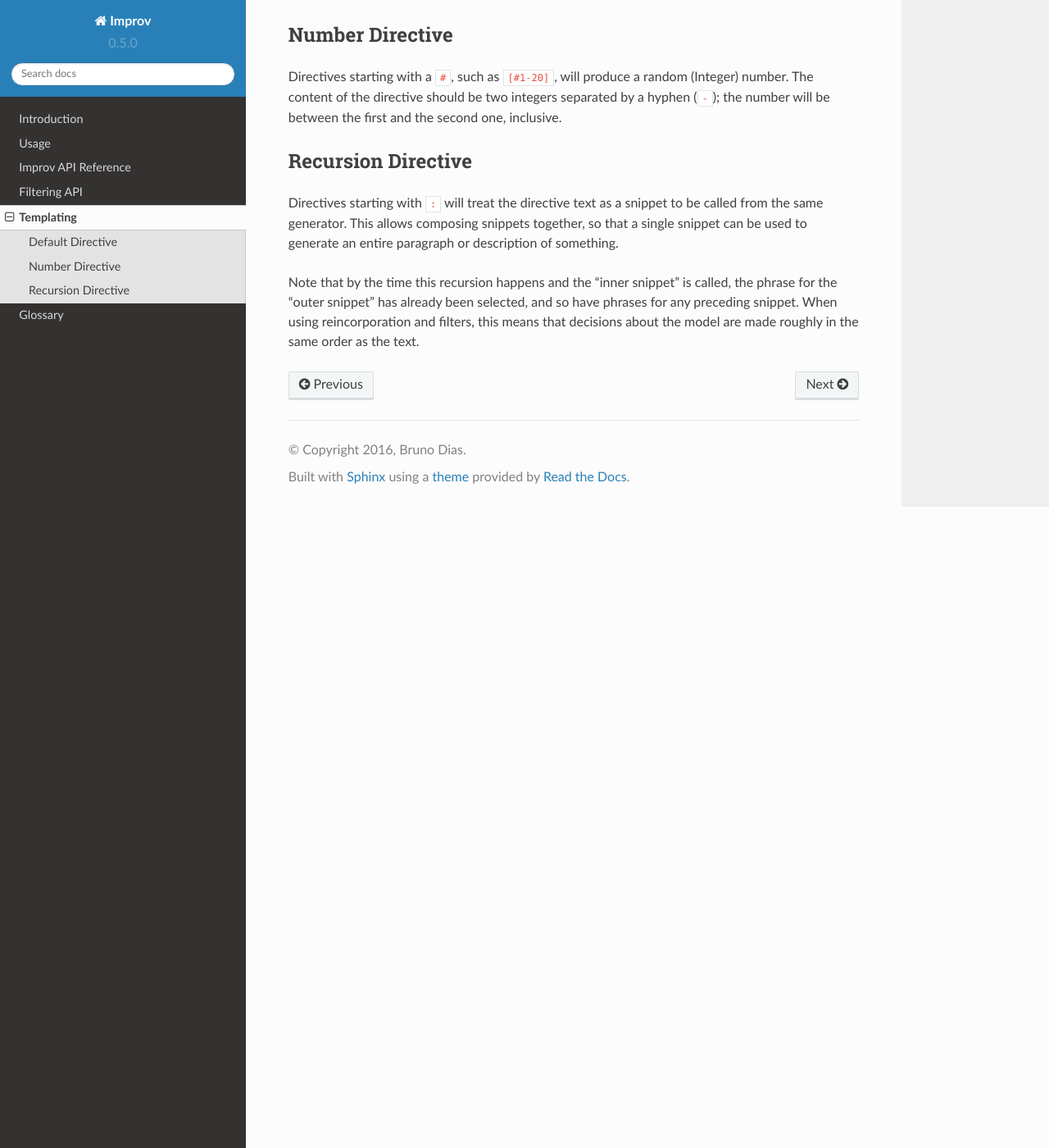
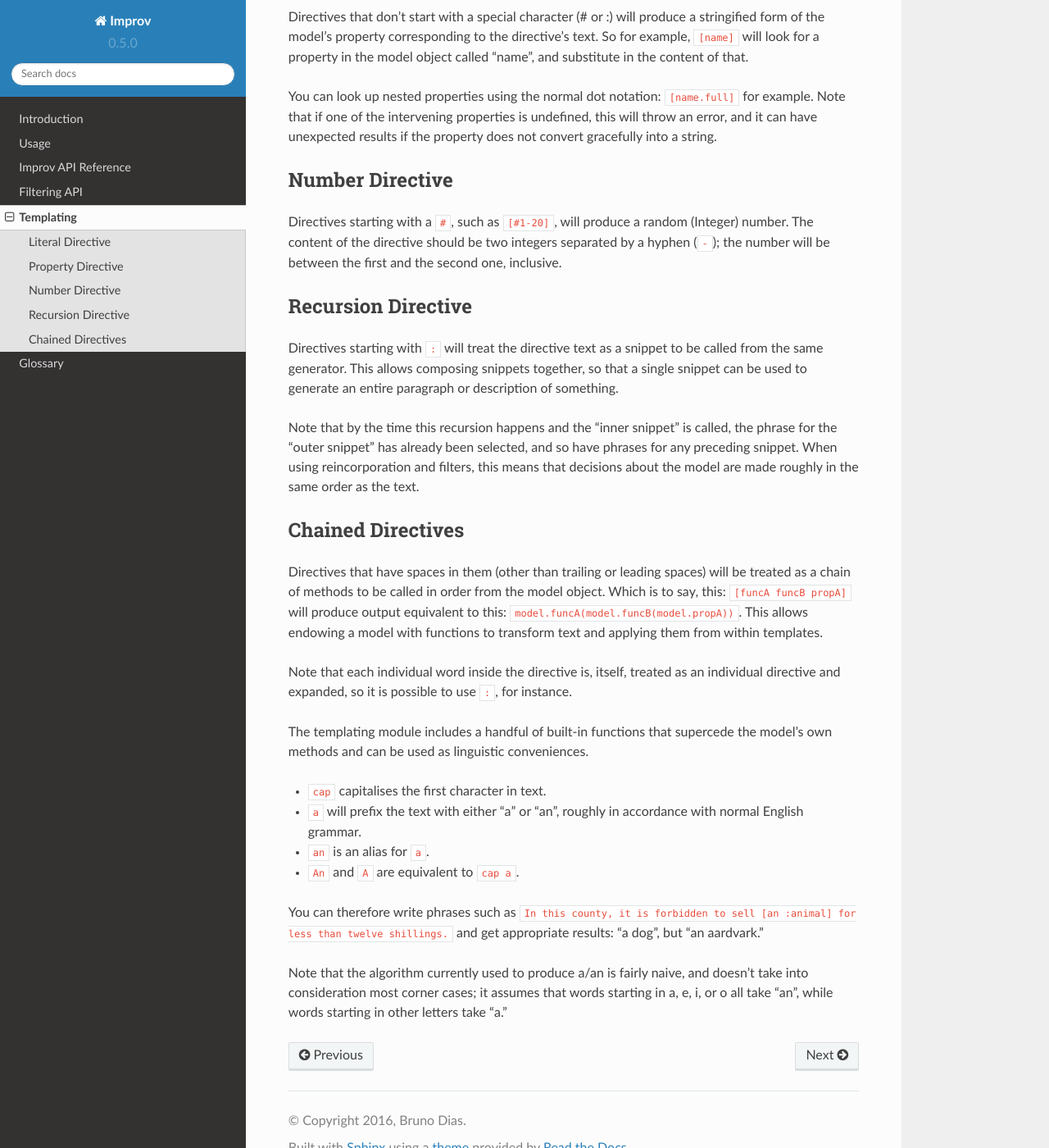
Before and after one commit to sequitur/improv, a Sphinx documentation site: the page built from docs/templating.rst, in a window 1280 px wide and 1400 px high, scrolled down 866 px. Shown: the whole window at 82% size. Built offline with Sphinx 7.4.7 and the Read the Docs theme 2.0.0, drawn with Linux system fonts in a browser that asks for light colours; some of the changed text lies outside the part shown.

Commit message:
Document bindings and chained templates

```diff
--- a/docs/templating.rst
+++ b/docs/templating.rst
@@ -24,17 +24,26 @@ reincorporation is on for this generator, subsequent statements will "see" the
 changes to the model produced by earlier ones. This makes it relatively easy
 to build paragraphs out of a single snippet that calls several other snippets.
 
-Default Directive
+Literal Directive
 -----------------
 
-Directives that don't start with a special character (# or :) will produce a stringified
-form of the model's property corresponding to the directive's text. So for
-example, ``[name]`` will look for a property in the model object called "name",
-and substitute in the content of that.
+Directives wrapped in ``'single quotes'`` will be treated as a string literal.
+That is, they will produce whatever text is inside the quotes. Ordinarily, this
+is useless, but it can be used to pass a literal text argument into a chained
+directive function.
+
+Property Directive
+-----------------
+
+Directives that don't start with a special character (# or :) will produce a
+stringified form of the model's property corresponding to the directive's text.
+So for example, ``[name]`` will look for a property in the model object called
+"name", and substitute in the content of that.
 
 You can look up nested properties using the normal dot notation: ``[name.full]``
 for example. Note that if one of the intervening properties is undefined, this
-will throw an error.
+will throw an error, and it can have unexpected results if the property does not
+convert gracefully into a string.
 
 Number Directive
 ----------------
@@ -57,3 +66,30 @@ the phrase for the "outer snippet" has already been selected, and so have
 phrases for any preceding snippet. When using reincorporation and filters, this
 means that decisions about the model are made roughly in the same order as the
 text.
+
+
+Chained Directives
+------------------
+
+Directives that have spaces in them (other than trailing or leading spaces) will
+be treated as a chain of methods to be called in order from the model object.
+Which is to say, this: ``[funcA funcB propA]`` will produce output equivalent to
+this: ``model.funcA(model.funcB(model.propA))``. This allows endowing a model
+with functions to transform text and applying them from within templates.
+
+Note that each individual word inside the directive is, itself, treated as an
+individual directive and expanded, so it is possible to use ``:``, for instance.
+
+The templating module includes a handful of built-in functions that supercede the model's own methods and can be used as linguistic conveniences.
+
+- ``cap`` capitalises the first character in text.
+- ``a`` will prefix the text with either "a" or "an", roughly in accordance with normal English grammar.
+- ``an`` is an alias for ``a``.
+- ``An`` and ``A`` are equivalent to ``cap a``.
+
+You can therefore write phrases such as ``In this county, it is forbidden to sell [an :animal] for less than twelve shillings.`` and get appropriate results: "a dog", but "an aardvark."
+
+Note that the algorithm currently used to produce a/an is fairly naive, and
+doesn't take into consideration most corner cases; it assumes that words
+starting in a, e, i, or o all take "an", while words starting in other letters
+take "a."
```
Also changed, not shown: docs/api.rst (+8 -1 lines).
